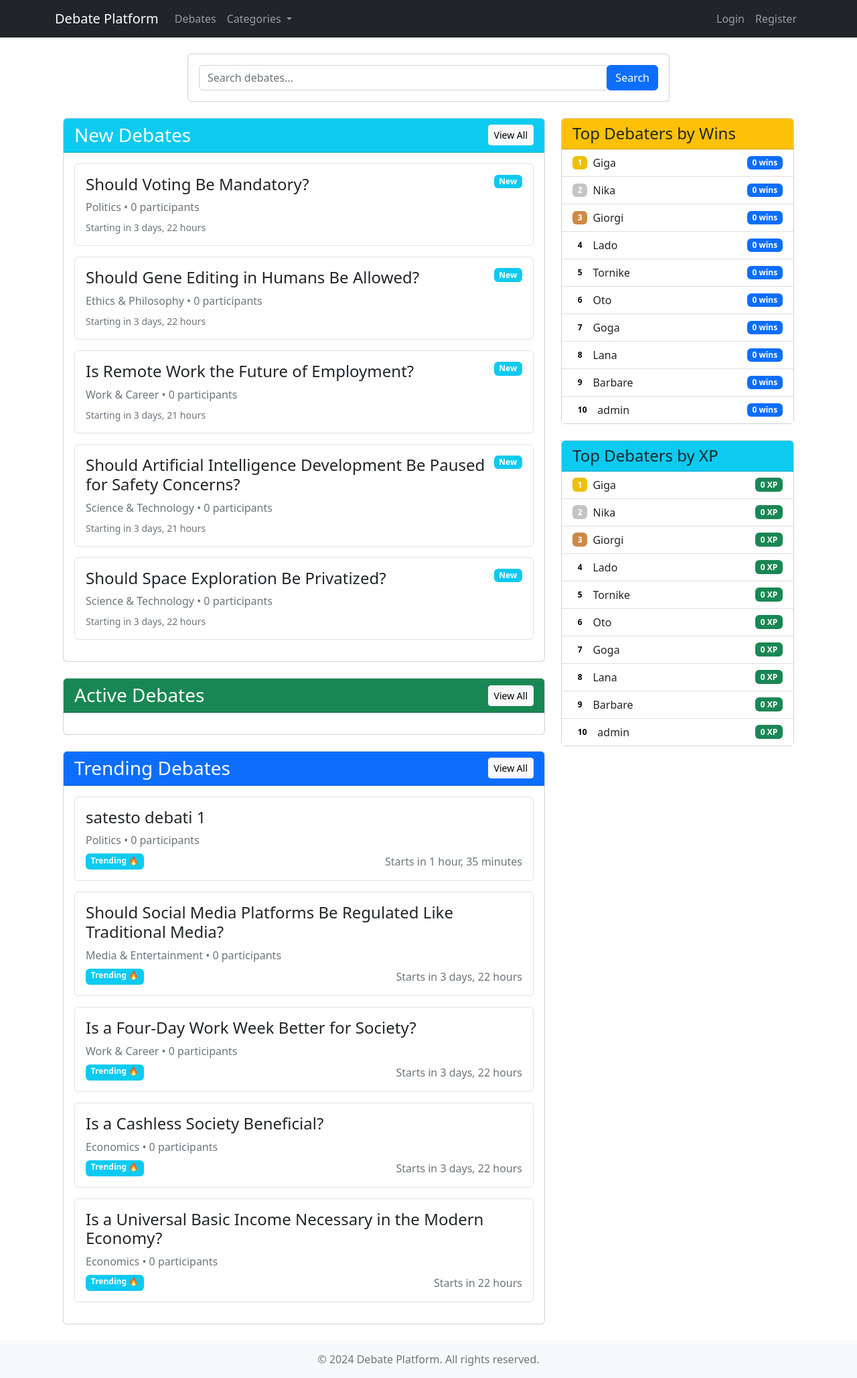
After one commit to GigaDarchia/DjangoDebatePlatform, a Django app: page / in a window 1280 px wide. The commit adds this page. Shown: the whole page at 67% size. Run offline with Django 5.2, Linux system fonts and the light colour scheme; data comes from the database, SQL or seed files in the repository; both versions use the stored data as it was after the commit; data that the repository does not hold is empty; parts of the project's set-up code (start-up, migrations or seed data) failed here and were passed over.

Commit message:
feature/finish the front-end for the project, update dependencies, upload the database

```diff
--- a/debatePlatform/api/views.py
+++ b/debatePlatform/api/views.py
@@ -217,7 +217,7 @@ class UserRetrieveView(mixins.RetrieveModelMixin, viewsets.GenericViewSet):
     permission_classes = [IsOwnerOrModeratorOrReadOnly]
     throttle_scope = 'general'
     throttle_classes = [ScopedRateThrottle]
-    lookup_field = 'username'
+    lookup_field = 'slug'
 
 
 @extend_schema(tags=["Debates"])
--- a/debatePlatform/debate/admin.py
+++ b/debatePlatform/debate/admin.py
@@ -5,7 +5,8 @@ from .models import Category, Debate, Argument, Vote
 @admin.register(Category)
 class CategoryAdmin(admin.ModelAdmin):
     """Admin Panel Config for Category model."""
-    list_display = ("id", "name")
+    list_display = ("id", "name", "slug")
+    list_editable = ("name", "slug")
     ordering = ("id",)
 
 @admin.register(Debate)
--- a/debatePlatform/debate/forms.py
+++ b/debatePlatform/debate/forms.py
@@ -1,4 +1,4 @@
-from django.forms import ModelForm, ValidationError
+from django.forms import ModelForm, ValidationError, Form, CharField
 from .models import Debate, Argument
 from django.utils import timezone
 
@@ -25,3 +25,7 @@ class CreateArgumentForm(ModelForm):
     class Meta:
         model = Argument
         fields = ['side', 'text']
+
+
+class SearchForm(Form):
+    query = CharField(max_length=100, label='Search')
--- /dev/null
+++ b/debatePlatform/debate/templates/home.html
@@ -0,0 +1,167 @@
+{% extends 'base.html' %}
+
+{% block content %}
+    <div class="container">
+        <!-- Search Section -->
+        <div class="row mb-4">
+            <div class="col-md-8 mx-auto">
+                <div class="card">
+                    <div class="card-body">
+                        <div class="input-group">
+                            <form action="{% url 'search' %}" method="get" class="form-inline w-100">
+                                <div class="input-group">
+                                    <input type="text" name="query" class="form-control"
+                                           placeholder="Search debates...">
+                                    <div class="input-group-append">
+                                        <button class="btn btn-primary" type="submit">
+                                            <i class="fas fa-search"></i> Search
+                                        </button>
+                                    </div>
+                                </div>
+                            </form>
+                        </div>
+                    </div>
+                </div>
+            </div>
+        </div>
+
+        <!-- Main Content and Leaderboards -->
+        <div class="row">
+            <!-- Debates Section -->
+            <div class="col-lg-8">
+                <!-- New Debates -->
+                <div class="card mb-4">
+                    <div class="card-header bg-info text-white d-flex justify-content-between align-items-center">
+                        <h3 class="mb-0">New Debates</h3>
+                        <a href="{% url 'debate_listing' %}" class="btn btn-light btn-sm">View All</a>
+                    </div>
+                    <div class="card-body">
+                        {% for debate in latest_debates %}
+                            <a href="{% url 'debate_detail' debate.id %}"
+                               style="text-decoration: none; color: inherit;">
+                                <div class="debate-card mb-3 p-3 border rounded">
+                                    <div class="d-flex justify-content-between align-items-start">
+                                        <h4>{{ debate.title }}</h4>
+                                        <span class="badge bg-info">New</span>
+                                    </div>
+                                    <p class="text-muted mb-2">{{ debate.category }} • {{ debate.participant_count }}
+                                        participants</p>
+                                    <div class="d-flex justify-content-between">
+                                        <small class="text-muted">Starting in {{ debate.start_time|timeuntil }}</small>
+                                    </div>
+                                </div>
+                            </a>
+                        {% endfor %}
+                    </div>
+                </div>
+
+                <!-- Active Debates -->
+                <div class="card mb-4">
+                    <div class="card-header bg-success text-white d-flex justify-content-between align-items-center">
+                        <h3 class="mb-0">Active Debates</h3>
+                        <a href="{% url 'debate_listing' %}" class="btn btn-light btn-sm">View All</a>
+                    </div>
+                    <div class="card-body">
+                        {% for debate in active_debates %}
+                            <a href="{% url 'debate_detail' debate.id %}"
+                               style="text-decoration: none; color: inherit;">
+                                <div class="debate-card mb-3 p-3 border rounded">
+                                    <h4>{{ debate.title }}</h4>
+                                    <p class="text-muted mb-2">{{ debate.category }} • {{ debate.participant_count }}
+                                        participants</p>
+                                    <!-- <div class="progress mb-2" style="height: 5px;">
+                                        <div class="progress-bar bg-success" style="width: 65%"></div>
+                                    </div> -->
+                                    <small class="text-muted">{{ debate.end_time|timeuntil }} remaining</small>
+                                </div>
+                            </a>
+                        {% endfor %}
+                    </div>
+                </div>
+
+                <!-- Trending Debates -->
+                <div class="card">
+                    <div class="card-header bg-primary text-white d-flex justify-content-between align-items-center">
+                        <h3 class="mb-0">Trending Debates</h3>
+                        <a href="{% url 'debate_listing' %}" class="btn btn-light btn-sm">View All</a>
+                    </div>
+                    <div class="card-body">
+                        {% for debate in trending_debates %}
+                            <a href="{% url 'debate_detail' debate.id %}"
+                               style="text-decoration: none; color: inherit;">
+                                <div class="debate-card mb-3 p-3 border rounded">
+                                    <h4>{{ debate.title }}</h4>
+                                    <p class="text-muted mb-2">{{ debate.category }} • {{ debate.participant_count }}
+                                        participants</p>
+                                    <div class="d-flex justify-content-between">
+                                        <span class="badge bg-info">Trending 🔥</span>
+                                        <span class="text-muted">
+                                            {% if debate.status == "Scheduled" %}
+                                                Starts in {{ debate.start_time|timeuntil }}
+                                            {% else %}
+                                                {{ debate.end_time|timeuntil }} remaining
+                                            {% endif %}
+                                        </span>
+                                    </div>
+                                </div>
+                            </a>
+                        {% endfor %}
+                    </div>
+                </div>
+            </div>
+
+            <!-- Leaderboards Section -->
+            <div class="col-lg-4">
+                <!-- Wins Leaderboard -->
+                <div class="card mb-4">
+                    <div class="card-header bg-warning">
+                        <h4 class="mb-0">Top Debaters by Wins</h4>
+                    </div>
+                    <div class="card-body p-0">
+                        <div class="list-group list-group-flush">
+                            {% for user in win_leaderboard %}
+                                <div class="list-group-item d-flex justify-content-between align-items-center">
+                                    <div class="d-flex align-items-center">
+                                        <span class="badge bg-warning me-2"
+                                              style="background-color: {% if forloop.counter == 1 %}#efbf04{% elif forloop.counter == 2 %}#c4c4c4{% elif forloop.counter == 3 %}#ce8946{% else %}white{% endif %} !important;
+                                                      color: {% if forloop.counter <= 3 %}white{% else %}black{% endif %};">
+                                            {{ forloop.counter }}
+                                        </span>
+                                        <span><a href="{% url 'profile' user.slug %}"
+                                                 class="user_link">{{ user.username }} </a></span>
+                                    </div>
+                                    <span class="badge bg-primary">{{ user.wins }} wins</span>
+                                </div>
+                            {% endfor %}
+                        </div>
+                    </div>
+                </div>
+
+                <!-- XP Leaderboard -->
+                <div class="card">
+                    <div class="card-header bg-info">
+                        <h4 class="mb-0">Top Debaters by XP</h4>
+                    </div>
+                    <div class="card-body p-0">
+                        <div class="list-group list-group-flush">
+                            {% for user in xp_leaderboard %}
+                                <div class="list-group-item d-flex justify-content-between align-items-center">
+                                    <div class="d-flex align-items-center">
+                                        <span class="badge bg-warning me-2"
+                                              style="background-color: {% if forloop.counter == 1 %}#efbf04{% elif forloop.counter == 2 %}#c4c4c4{% elif forloop.counter == 3 %}#ce8946{% else %}white{% endif %} !important;
+                                                      color: {% if forloop.counter <= 3 %}white{% else %}black{% endif %};">
+                                            {{ forloop.counter }}
+                                        </span>
+                                        <span><a href="{% url 'profile' user.slug %}"
+                                                 class="user_link">{{ user.username }} </a></span>
+                                    </div>
+                                    <span class="badge bg-success">{{ user.xp }} XP</span>
+                                </div>
+                            {% endfor %}
+                        </div>
+                    </div>
+                </div>
+            </div>
+        </div>
+    </div>
+{% endblock %}
--- a/debatePlatform/debate/urls.py
+++ b/debatePlatform/debate/urls.py
@@ -1,10 +1,26 @@
 from django.urls import path
-from .views import DebateListing, DebateDetailView, CreateDebateView, JoinDebateView, CreateArgumentView
+from django.views.decorators.cache import cache_page
+
+from .views import (DebateListing,
+                    DebateDetailView,
+                    CreateDebateView,
+                    JoinDebateView,
+                    CreateArgumentView,
+                    HomeView,
+                    VoteView,
+                    SearchView,
+                    CategoryView,
+                    FilterView)
 
 urlpatterns = [
-    path('listing/', DebateListing.as_view(), name='debate_listing'),
-    path('<int:debate_id>/', DebateDetailView.as_view(), name='debate_detail'),
-    path('create/', CreateDebateView.as_view(), name='create_debate'),
+    path('', HomeView.as_view(), name='home'),
+    path('debates/', DebateListing.as_view(), name='debate_listing'),
+    path('debates/<int:debate_id>/', DebateDetailView.as_view(), name='debate_detail'),
+    path('debates/create/', CreateDebateView.as_view(), name='create_debate'),
     path('<int:debate_id>/join/', JoinDebateView.as_view(), name='join'),
     path('<int:debate_id>/create_argument/', CreateArgumentView.as_view(), name='create_argument'),
+    path('<int:argument_id>/vote/', VoteView.as_view(), name='vote'),
+    path('search/', SearchView.as_view(), name='search'),
+    path('category/<slug:slug>/', CategoryView.as_view(), name='category'),
+    path('filter/', FilterView.as_view(), name='filter'),
 ]
--- a/debatePlatform/debate/views.py
+++ b/debatePlatform/debate/views.py
@@ -1,11 +1,14 @@
 from django.contrib.auth.mixins import LoginRequiredMixin
 from django.shortcuts import render, redirect
 from django.views import generic, View
-from .models import Debate, Argument
+from .models import Debate, Argument, Vote, Category
+from user.models import User
 from django.db import models
 from django.urls import reverse_lazy
-from .forms import CreateDebateForm, CreateArgumentForm
+from .forms import CreateDebateForm, CreateArgumentForm, SearchForm
 from django.http import HttpResponseRedirect
+from django.contrib import messages
+from django.db import transaction
 
 
 class DebateListing(generic.ListView):
@@ -20,7 +23,8 @@ class DebateListing(generic.ListView):
     """
     model = Debate
     queryset = Debate.objects.select_related('category', 'author') \
-        .annotate(participant_count=models.Count('participants'))
+        .annotate(participant_count=models.Count('participants')) \
+        .order_by('-participant_count', '-created_at')
     template_name = 'debate_list.html'
     context_object_name = 'debates'
     paginate_by = 8
@@ -47,7 +51,7 @@ class DebateDetailView(generic.DetailView):
             'participants', 'debate_arguments')
 
 
-class CreateDebateView(LoginRequiredMixin,generic.CreateView):
+class CreateDebateView(LoginRequiredMixin, generic.CreateView):
     """
     Handles the creation of a new Debate instance through a web form.
 
@@ -61,6 +65,7 @@ class CreateDebateView(LoginRequiredMixin,generic.CreateView):
     template_name = 'create_debate.html'
     form_class = CreateDebateForm
     success_url = reverse_lazy('debate_listing')
+    login_url = reverse_lazy('login')
 
     def form_valid(self, form):
         form.instance.author = self.request.user
@@ -76,6 +81,8 @@ class JoinDebateView(LoginRequiredMixin, View):
     It ensures proper authorization and redirects back to the referring page after processing.
 
     """
+    login_url = reverse_lazy('login')
+
     def post(self, request, *args, **kwargs):
         debate = Debate.objects.get(id=kwargs['debate_id'])
 
@@ -97,11 +104,173 @@ class CreateArgumentView(LoginRequiredMixin, generic.CreateView):
     model = Argument
     form_class = CreateArgumentForm
     success_url = reverse_lazy('debate_listing')
+    login_url = reverse_lazy('login')
 
     def form_valid(self, form):
+        debate = Debate.objects.get(id=self.kwargs['debate_id'])
+        if debate.status != "Ongoing":
+            messages.error(self.request, "You can't create an argument. The debate is not ongoing.")
+            return HttpResponseRedirect(self.request.META.get('HTTP_REFERER', self.success_url))
+
         form.instance.author = self.request.user
-        form.instance.debate = Debate.objects.get(id=self.kwargs['debate_id'])
+        form.instance.debate = debate
+
         return super().form_valid(form)
 
     def get_success_url(self):
         return self.request.META.get('HTTP_REFERER')
+
+
+class HomeView(generic.TemplateView):
+    """
+    Represents the Home view for displaying a template with context data.
+
+    This class demonstrates the use of Django's generic TemplateView to render
+    a home page. The context data includes a curated list of debates and user
+    leaderboards based on certain conditions.
+
+    """
+    template_name = 'home.html'
+
+    def get_context_data(self, **kwargs):
+        users = User.objects.all()
+        debates = Debate.objects.prefetch_related('participants').select_related('category').annotate(
+            participant_count=models.Count('participants'))
+        debates = list(debates)
+
+        context = super().get_context_data(**kwargs)
+
+        context['trending_debates'] = sorted(
+            (debate for debate in debates if debate.status in ('Scheduled', 'Ongoing')), key=lambda d: d.created_at,
+            reverse=True)[:5]
+        context['latest_debates'] = sorted((debate for debate in debates if debate.status == "Scheduled"),
+                                           key=lambda d: d.created_at)[:5]
+        context['active_debates'] = sorted((debate for debate in debates if debate.status == "Ongoing"),
+                                           key=lambda d: d.created_at)[:5]
+        context['xp_leaderboard'] = users.order_by('-xp')[:10]
+        context['win_leaderboard'] = users.order_by('-wins')[:10]
+        return context
+
+
+class VoteView(LoginRequiredMixin, View):
+    """
+    Handles voting actions for arguments.
+
+    This class-based view ensures that only logged-in users can interact with the voting
+    system. It allows users to either upvote or remove their vote from an argument. The
+    vote count and the associated author's experience points (xp) are updated accordingly
+    based on the user's action.
+
+    """
+    login_url = reverse_lazy('login')
+
+    def post(self, request, *args, **kwargs):
+        argument = Argument.objects.get(id=kwargs['argument_id'])
+
+        vote = Vote.objects.filter(user=request.user, argument=argument)
+
+        if vote:
+            vote.delete()
+            argument.vote_count = models.F('vote_count') - 1
+            User.objects.filter(id=argument.author.id).update(xp=models.F('xp') - 2)
+            argument.save()
+            messages.success(request, "Your vote has been removed!")
+            return redirect(request.META.get('HTTP_REFERER'))
+
+        with transaction.atomic():
+            Vote.objects.create(user=request.user, argument=argument)
+            argument.vote_count = models.F('vote_count') + 1
+            User.objects.filter(id=argument.author.id).update(xp=models.F('xp') + 2)
+            argument.save()
+
+        messages.success(request, "Your vote has been submitted!")
+        return redirect(request.META.get('HTTP_REFERER'))
+
+
+class SearchView(generic.ListView):
+    """
+    SearchView provides functionality to display a list of debates filtered
+    by a search query. It uses pagination and a custom form for search input.
+
+    This view handles the logic to process a search query, filter debates by their
+    title or description, and return the results with additional context information
+    such as form validation. It organizes debates by the number of participants and
+    creation date.
+
+    """
+    model = Debate
+    template_name = 'debate_list.html'
+    context_object_name = 'debates'
+    paginate_by = 8
+    form_class = SearchForm
+
+    def get_queryset(self):
+        form = self.form_class(self.request.GET)
+        if form.is_valid():
+            query = form.cleaned_data['query']
+            return (Debate.objects.filter(
+                models.Q(title__contains=query) | models.Q(description__contains=query))
+                    .select_related('category', 'author')
+                    .annotate(participant_count=models.Count('participants'))
+                    .order_by('-participant_count', '-created_at'))
+        return Debate.objects.none()
+
+    def get_context_data(self, **kwargs):
+        context = super().get_context_data(**kwargs)
+        form = self.form_class(self.request.GET)
+        context['form'] = form if form.is_valid() else self.form_class()
+        return context
+
+
+class CategoryView(generic.ListView):
+    """
+    Handles the display and pagination of debates by category.
+
+    This class-based view is responsible for listing debates that belong to a
+    specific category. It fetches debates from the database, applies the necessary
+    filters, annotations, and orders them by popularity and creation date. The
+    results are displayed in a paginated format in the specified template.
+
+    """
+    model = Debate
+    template_name = 'debate_list.html'
+    paginate_by = 8
+    context_object_name = 'debates'
+
+    def get_queryset(self):
+        category = Category.objects.get(slug=self.kwargs['slug'])
+        return (Debate.objects.filter(category=category).select_related('category', 'author')
+                .annotate(participant_count=models.Count('participants'))
+                .order_by('-participant_count', '-created_at'))
+
+
+class FilterView(generic.ListView):
+    """
+    FilterView is a Django generic ListView that is used to display a list of Debates
+    with optional filtering based on status and category.
+
+    This view allows displaying debates with associated additional context, including
+    participant counts and sorted order based on specific attributes. Users can also
+    paginate through the list of debates.
+
+    """
+    model = Debate
+    template_name = 'debate_list.html'
+    paginate_by = 8
+    context_object_name = 'debates'
+
+    def get_queryset(self):
+        status = self.request.GET.get('status')
+        category_id = self.request.GET.get('category')
+        debates = (Debate.objects.select_related('category', 'author')
+                   .annotate(participant_count=models.Count('participants'))
+                   .order_by('-participant_count', '-created_at'))
+
+        if status and status != "All":
+            debates = debates.filter(status=status)
+
+        if category_id and category_id != "All":
+            category_id = int(category_id)
+            debates = debates.filter(category_id=category_id)
+
+        return debates
--- a/debatePlatform/debatePlatform/settings.py
+++ b/debatePlatform/debatePlatform/settings.py
@@ -21,7 +21,7 @@ BASE_DIR = Path(__file__).resolve().parent.parent
 # See https://docs.djangoproject.com/en/5.1/howto/deployment/checklist/
 
 # SECURITY WARNING: keep the secret key used in production secret!
-SECRET_KEY = config('SECRET_KEY')
+SECRET_KEY = "django-insecure-3wo)fpcs@v0o05ny3pf_)d=pfv0j-(@8pw82j*8l@#9@6@nf1i"
 
 # SECURITY WARNING: don't run with debug turned on in production!
 DEBUG = True
--- a/debatePlatform/debatePlatform/urls.py
+++ b/debatePlatform/debatePlatform/urls.py
@@ -20,12 +20,12 @@ from django.urls import path, include
 from drf_spectacular.views import SpectacularAPIView, SpectacularRedocView, SpectacularSwaggerView
 
 urlpatterns = [
+    path('', include('debate.urls')),
     path('admin/', admin.site.urls),
     path('api/', include('api.urls')),
     path('api/schema/', SpectacularAPIView.as_view(), name='schema'),
     # Optional UI:
     path('api/swagger/', SpectacularSwaggerView.as_view(url_name='schema'), name='swagger-ui'),
     path('api/schema/redoc/', SpectacularRedocView.as_view(url_name='schema'), name='redoc'),
-    path('debate/', include('debate.urls')),
     path('user/', include('user.urls')),
 ] + debug_toolbar_urls()
--- a/debatePlatform/templates/base.html
+++ b/debatePlatform/templates/base.html
@@ -70,12 +70,22 @@
         .dropdown-menu {
             margin-top: 0;
         }
+
+        .user_link {
+            text-decoration: none;
+            color: inherit;
+        }
+
+        .user_link:hover {
+            text-decoration: underline;
+            color: inherit;
+        }
     </style>
 </head>
 <body>
 <nav class="navbar navbar-expand-lg navbar-dark bg-dark mb-4">
     <div class="container">
-        <a class="navbar-brand" href="#">Debate Platform</a>
+        <a class="navbar-brand" href="{% url 'home' %}">Debate Platform</a>
         <button class="navbar-toggler" type="button" data-bs-toggle="collapse" data-bs-target="#navbarNav">
             <span class="navbar-toggler-icon"></span>
         </button>
@@ -93,7 +103,7 @@
                         <ul class="dropdown-menu" aria-labelledby="navbarDropdown">
                             {% for category in categories %}
                                 <li>
-                                    <a class="dropdown-item" href="#">
+                                    <a class="dropdown-item" href="{% url 'category' category.slug %}">
                                         {{ category.name }}
                                     </a>
                                 </li>
--- a/debatePlatform/user/views.py
+++ b/debatePlatform/user/views.py
@@ -6,11 +6,12 @@ from django.contrib.auth.views import LoginView
 from .forms import SignUpForm
 from .models import User
 
-class ProfileView(LoginRequiredMixin, generic.DetailView):
+class ProfileView(generic.DetailView):
     model = User
     template_name = 'profile.html'
     slug_field = 'slug'
     slug_url_kwarg = 'user_slug'
+    context_object_name = 'profile_user'
 
 
 class LogInView(LoginView):
--- a/requirements.txt
+++ b/requirements.txt
@@ -12,6 +12,7 @@ Django==5.1.3
 django-celery-beat==2.7.0
 django-celery-results==2.5.1
 django-cors-headers==4.6.0
+django-debug-toolbar==4.4.6
 django-filter==24.3
 django-timezone-field==7.0
 djangorestframework==3.15.2
```
Also changed, not shown: debatePlatform/debate/models.py (+7 -1 lines), debatePlatform/debate/templates/debate_detail.html (+37 -13 lines), debatePlatform/debate/templates/debate_list.html (+52 -8 lines), debatePlatform/user/templates/profile.html (+8 -8 lines), debatePlatform/db.sqlite3 (added), debatePlatform/debate/migrations/0002_category_slug.py (added), 1 other file.
